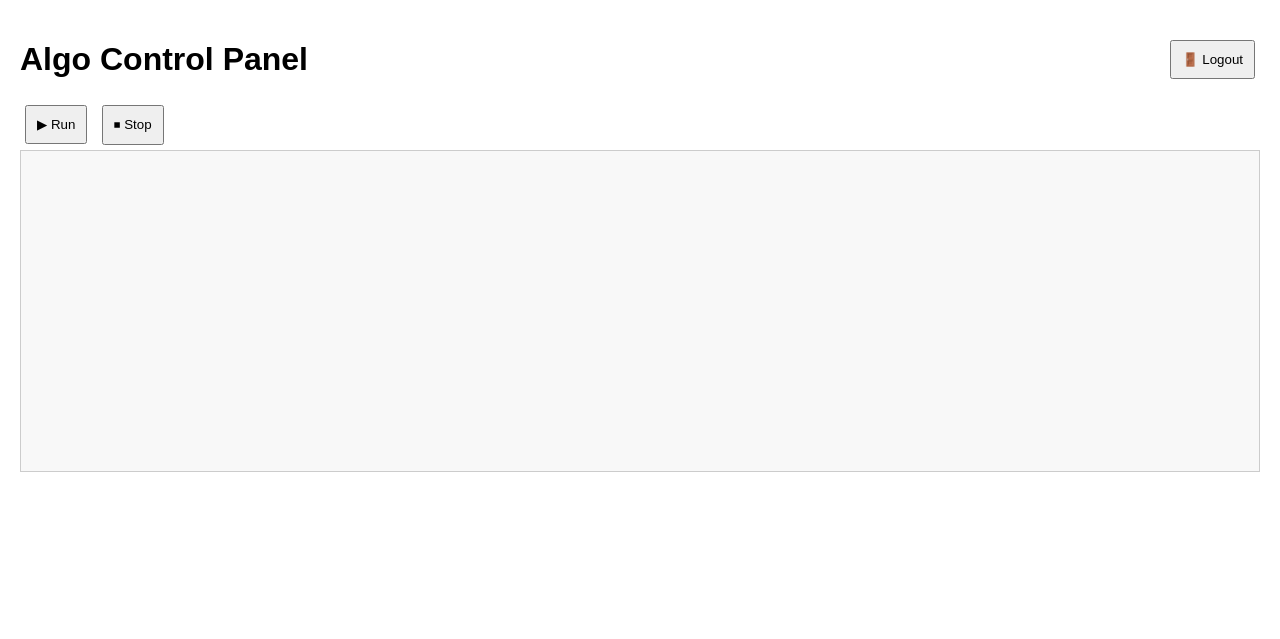
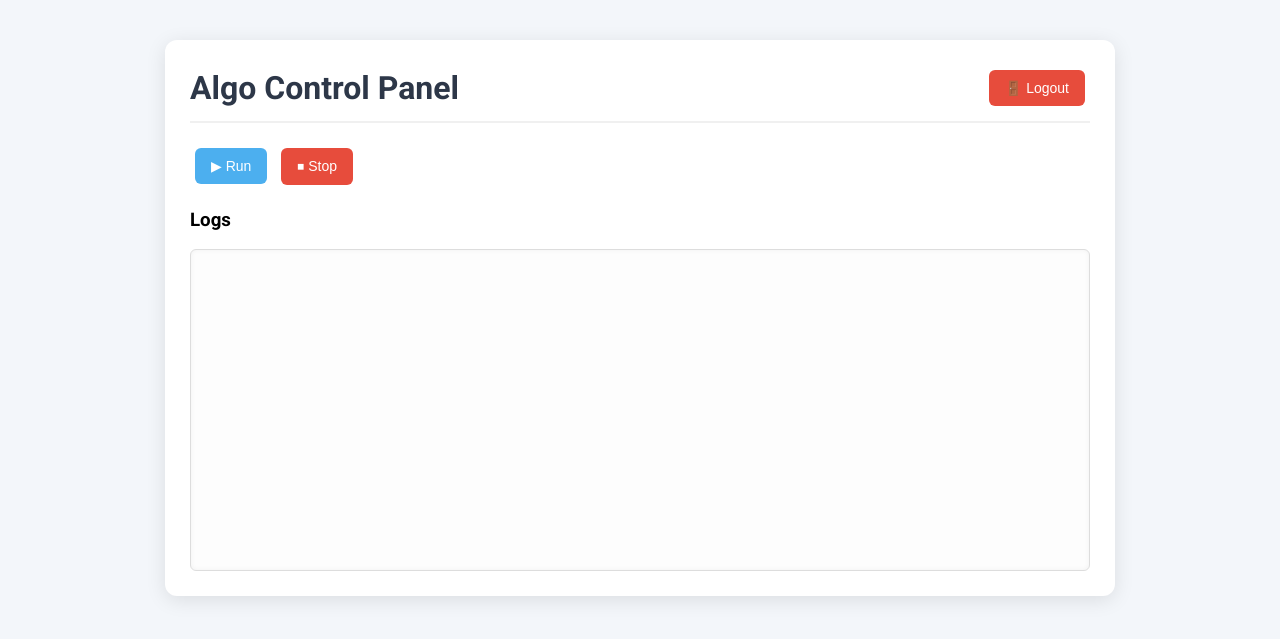
Before and after one commit to Shubham210204/render-algo-control, a Flask app: page / in a window 1280 px wide. Shown: the top 639 px of the page. Run offline with Flask 3, Linux system fonts and the light colour scheme; the visitor is signed in with stand-in values (Sample User, id 1); some libraries are stand-ins or nearby versions.

Commit message:
edited index design

```diff
--- a/templates/index.html
+++ b/templates/index.html
@@ -4,42 +4,90 @@
 <head>
     <title>Algo Control Panel</title>
     <script src="https://cdn.socket.io/4.5.4/socket.io.min.js"></script>
+    <link href="https://fonts.googleapis.com/css2?family=Roboto:wght@400;700&display=swap" rel="stylesheet">
     <style>
         body {
-            font-family: sans-serif;
-            margin: 20px;
+            font-family: 'Roboto', sans-serif;
+            background: #f3f6fa;
+            margin: 0;
+            padding: 0;
         }
 
-        button {
-            margin: 5px;
-            padding: 10px;
-        }
-
-        #logs {
-            border: 1px solid #ccc;
-            height: 300px;
-            overflow-y: scroll;
-            padding: 10px;
-            background: #f8f8f8;
+        .container {
+            max-width: 900px;
+            margin: 40px auto;
+            background: white;
+            padding: 25px;
+            border-radius: 12px;
+            box-shadow: 0 4px 20px rgba(0, 0, 0, 0.1);
         }
 
         .top-bar {
             display: flex;
             justify-content: space-between;
             align-items: center;
+            border-bottom: 2px solid #f0f0f0;
+            padding-bottom: 10px;
+            margin-bottom: 20px;
+        }
+
+        h1 {
+            margin: 0;
+            color: #2d3748;
+        }
+
+        button {
+            background: #4CAFEF;
+            color: white;
+            border: none;
+            padding: 10px 16px;
+            margin: 5px;
+            border-radius: 6px;
+            font-size: 14px;
+            cursor: pointer;
+            transition: background 0.3s ease;
+        }
+
+        button:hover {
+            background: #3a99d9;
+        }
+
+        .danger {
+            background: #e74c3c;
+        }
+
+        .danger:hover {
+            background: #c0392b;
+        }
+
+        #logs {
+            border: 1px solid #ddd;
+            height: 300px;
+            overflow-y: scroll;
+            padding: 10px;
+            background: #fdfdfd;
+            font-family: monospace;
+            border-radius: 6px;
+            box-shadow: inset 0 0 5px rgba(0, 0, 0, 0.05);
         }
     </style>
 </head>
 
 <body>
-    <div class="top-bar">
-        <h1>Algo Control Panel</h1>
-        <button onclick="window.location.href='/logout'">🚪 Logout</button>
+    <div class="container">
+        <div class="top-bar">
+            <h1>Algo Control Panel</h1>
+            <button onclick="window.location.href='/logout'" class="danger">🚪 Logout</button>
+        </div>
+
+        <div>
+            <button onclick="startScript()">▶ Run</button>
+            <button onclick="stopScript()" class="danger">⏹ Stop</button>
+        </div>
+
+        <h3>Logs</h3>
+        <div id="logs"></div>
     </div>
-
-    <button onclick="startScript()">▶ Run</button>
-    <button onclick="stopScript()">⏹ Stop</button>
-    <div id="logs"></div>
 
     <script>
         var socket = io();
```
